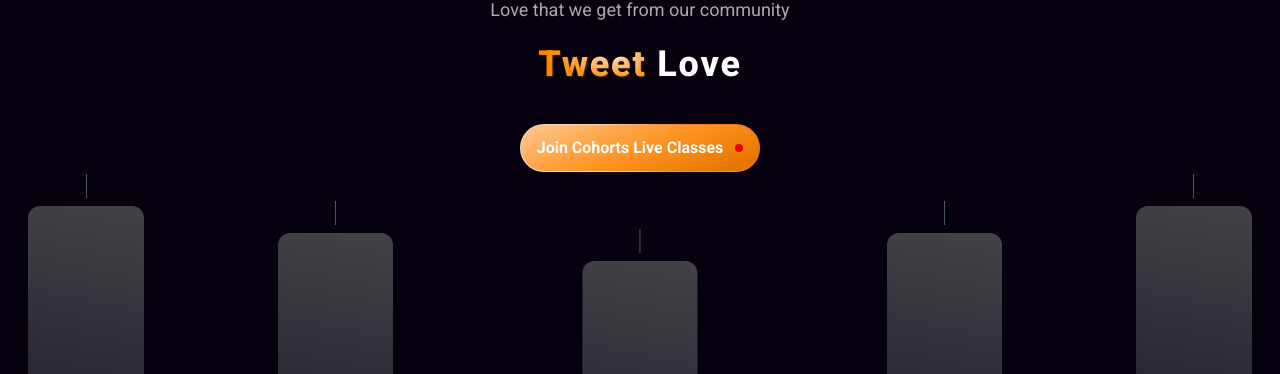
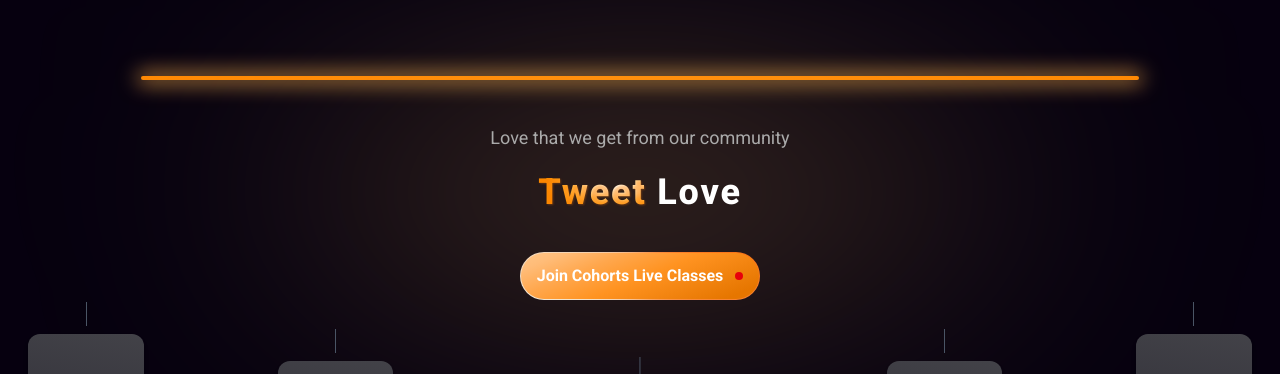
Before and after one commit to IshanDhingraCodes/chaicode_landing, a React (Vite) app: page / in a window 1280 px wide. Shown: the part 1342-1716 px from the top of the page. Built offline with nearby package versions, Linux system fonts and the light colour scheme.

Commit message:
Add: Section separator

```diff
--- a/src/components/Cohorts.jsx
+++ b/src/components/Cohorts.jsx
@@ -4,6 +4,7 @@ import { cohorts } from "../constants";
 import { CalendarDays, Clock } from "lucide-react";
 import Blinker from "./ui/Blinker";
 import { ThemeConsumer } from "./ui/ThemeContext";
+import GradientSeparator from "./ui/GradientSeparator";
 
 const Cohorts = () => {
   const { theme } = ThemeConsumer();
@@ -83,7 +84,8 @@ const Cohorts = () => {
   return (
     <>
       <div className="max-w-7xl mx-auto my-20">
-        <div className="max-w-xl mx-auto text-center">
+        <GradientSeparator />
+        <div className="max-w-xl mx-auto text-center -mt-20">
           <h1 className="text-6xl font-extrabold mt-5 tracking-wider text-gradient">
             Cohorts
           </h1>
--- a/src/components/Discord.jsx
+++ b/src/components/Discord.jsx
@@ -2,6 +2,7 @@ import React from "react";
 import { ThemeConsumer } from "./ui/ThemeContext";
 import { discord } from "../assets";
 import { motion } from "motion/react";
+import GradientSeparator from "./ui/GradientSeparator";
 
 const Discord = () => {
   const { theme } = ThemeConsumer();
@@ -25,7 +26,9 @@ const Discord = () => {
   };
 
   return (
-    <section className="flex lg:flex-row flex-col px-4 md:px-10 my-20 gap-10 overflow-hidden">
+    <>
+      <GradientSeparator />
+      <section className="flex lg:flex-row flex-col px-4 md:px-10 -mb-15 md:mb-20 -mt-10 gap-10 overflow-hidden">
         <motion.div
           className="flex-1 flex justify-center items-center lg:items-start flex-col gap-8"
           initial="hidden"
@@ -85,6 +88,7 @@ const Discord = () => {
           </div>
         </motion.div>
       </section>
+    </>
   );
 };
 
--- a/src/components/Features.jsx
+++ b/src/components/Features.jsx
@@ -5,6 +5,7 @@ import PeerCodeReviewIcon from "./ui/PeerCodeReviewIcon";
 import AlumniNetworkIcon from "./ui/AlumniNetworkIcon";
 import { motion } from "motion/react";
 import { ThemeConsumer } from "./ui/ThemeContext";
+import GradientSeparator from "./ui/GradientSeparator";
 
 const Features = () => {
   const { theme } = ThemeConsumer();
@@ -15,9 +16,10 @@ const Features = () => {
       aria-label="Cohort Features and Benefits"
       role="region"
     >
+      <GradientSeparator />
       {/* heading */}
       <div
-        className="max-w-3xl mx-auto text-center"
+        className="max-w-3xl mx-auto text-center -mt-15"
         role="banner"
         aria-labelledby="features-heading"
       >
--- a/src/components/FreeApi.jsx
+++ b/src/components/FreeApi.jsx
@@ -1,6 +1,7 @@
 import React, { useState } from "react";
 import { motion } from "motion/react";
 import { ThemeConsumer } from "./ui/ThemeContext";
+import GradientSeparator from "./ui/GradientSeparator";
 
 const FreeApi = () => {
   const { theme } = ThemeConsumer();
@@ -25,8 +26,9 @@ const FreeApi = () => {
   };
 
   return (
-    <section className="my-40">
-      <div className="max-w-3xl mx-auto text-center">
+    <section className="mt-40 mb-20">
+      <GradientSeparator />
+      <div className="max-w-3xl mx-auto text-center -mt-10">
         <h1
           className="text-4xl lg:text-5xl font-extrabold tracking-wider"
           aria-label="FreeAPI is open source and available to the community"
--- a/src/components/Tweets.jsx
+++ b/src/components/Tweets.jsx
@@ -4,6 +4,7 @@ import TweetCard from "./ui/Tweet-card";
 import { tweetUrls } from "../constants";
 import CTA from "./ui/CTA";
 import { motion } from "motion/react";
+import GradientSeparator from "./ui/GradientSeparator";
 
 export default function Tweets() {
   const { theme } = ThemeConsumer();
@@ -21,10 +22,11 @@ export default function Tweets() {
 
   return (
     <section
-      className="relative w-full mt-20 flex items-center justify-center"
+      className="relative w-full mt-20 flex flex-col items-center justify-center"
       aria-label="Community Tweet Highlights"
     >
-      <div className="relative w-full h-full flex flex-col items-center justify-start md:justify-center md:pb-[50%] lg:pb-[30%]">
+      <GradientSeparator />
+      <div className="relative w-full h-full flex flex-col items-center justify-start md:justify-center md:pb-[50%] lg:pb-[30%] -mt-20">
         <div className="max-w-xl mx-auto text-center">
           <p className="md:text-lg text-light mx-4">
             Love that we get from our community
--- a/src/components/Udemy.jsx
+++ b/src/components/Udemy.jsx
@@ -1,6 +1,7 @@
 import React, { useState, useRef } from "react";
 import { ThemeConsumer } from "./ui/ThemeContext";
 import { udemyCourses } from "../constants";
+import GradientSeparator from "./ui/GradientSeparator";
 
 const Udemy = () => {
   const [showVideo, setShowVideo] = useState({});
@@ -33,8 +34,9 @@ const Udemy = () => {
       className="max-w-7xl mx-auto my-20 relative"
       aria-label="Udemy Courses Section"
     >
+      <GradientSeparator />
       {/* Header */}
-      <div className="text-center max-w-3xl mx-auto relative">
+      <div className="text-center max-w-3xl mx-auto relative -mt-15">
         <h1 className="text-4xl md:text-5xl lg:text-6xl font-extrabold tracking-tight leading-tight mt-4">
           Our Courses On <span className="text-gradient">Udemy</span>
         </h1>
--- a/src/components/WhyChaiCode.jsx
+++ b/src/components/WhyChaiCode.jsx
@@ -9,11 +9,14 @@ import {
 } from "lucide-react";
 import { hitesh } from "../assets";
 import WhyCard from "./ui/WhyCard";
+import GradientSeparator from "./ui/GradientSeparator";
 
 const WhyChaiCode = () => {
   return (
+    <>
+      <GradientSeparator />
       <section
-      className="my-12 sm:my-16 md:my-24 lg:my-40 grid grid-cols-1 sm:grid-cols-2 lg:grid-cols-6 gap-4 sm:gap-6 max-w-7xl mx-auto px-4 sm:px-6 lg:px-8"
+        className="mb-12 -mt-28 lg:-mt-10 sm:mb-16 md:mb-24 lg:mb-40 grid grid-cols-1 sm:grid-cols-2 lg:grid-cols-6 gap-4 sm:gap-6 max-w-7xl mx-auto px-4 sm:px-6 lg:px-8"
         aria-label="Why Choose ChaiCode"
       >
         <div
@@ -133,6 +136,7 @@ const WhyChaiCode = () => {
           ariaLabel="Bounties Card"
         />
       </section>
+    </>
   );
 };
 
--- a/src/components/YoutubeLink.jsx
+++ b/src/components/YoutubeLink.jsx
@@ -3,6 +3,7 @@ import { youtube } from "../assets";
 import { ThemeConsumer } from "./ui/ThemeContext";
 import { youtubeCard } from "../constants";
 import { motion, AnimatePresence } from "motion/react";
+import GradientSeparator from "./ui/GradientSeparator";
 
 const YoutubeLink = () => {
   const { theme } = ThemeConsumer();
@@ -23,7 +24,8 @@ const YoutubeLink = () => {
 
   return (
     <section className="my-20" aria-label="YouTube Channels Section">
-      <div className="flex flex-col md:flex-row items-center justify- h-full w-full gap-10">
+      <GradientSeparator />
+      <div className="flex flex-col md:flex-row items-center justify- h-full w-full gap-10 -mt-15">
         <div
           className="w-full h-full"
           role="img"
--- /dev/null
+++ b/src/components/ui/GradientSeparator.jsx
@@ -0,0 +1,32 @@
+import React from "react";
+import { motion } from "motion/react";
+
+const GradientSeparator = () => {
+  return (
+    <div className="relative w-full h-32 flex items-start justify-center overflow-visible mt-10 sm:mt-20">
+      {/* Glowing expanding line from center */}
+      <motion.div
+        initial={{ scaleX: 0, opacity: 0 }}
+        whileInView={{ scaleX: 1, opacity: 1 }}
+        transition={{ duration: 1, ease: "easeOut" }}
+        viewport={{ once: true }}
+        className="origin-center h-1 w-[80%] rounded-full bg-orange-400 shadow-[0_0_20px_4px_rgba(255,180,80,0.7)]"
+      />
+
+      {/* ambient light */}
+      <motion.div
+        initial={{ opacity: 0, scale: 0.9 }}
+        whileInView={{ opacity: 1, scale: 1 }}
+        transition={{ duration: 1.4, ease: "easeOut", delay: 0.3 }}
+        viewport={{ once: true }}
+        className="absolute top-2 left-1/2 -translate-x-1/2 h-[30vh] w-[90%] blur-[120px] rounded-full z-0"
+        style={{
+          background:
+            "radial-gradient(circle at top, rgba(255,200,100,0.3), transparent 80%)",
+        }}
+      />
+    </div>
+  );
+};
+
+export default GradientSeparator;
```
Also changed, not shown: src/components/AppDownload.jsx (+8 -4 lines). Lines whose indentation alone changed are shown as unchanged.
